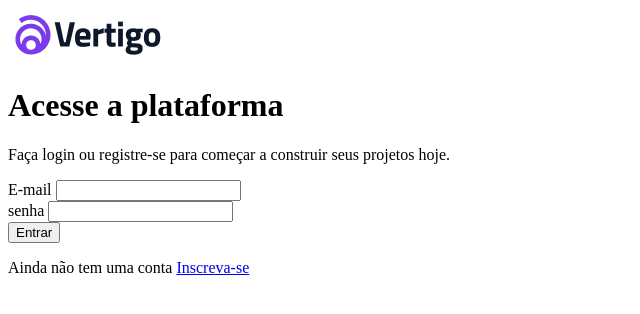
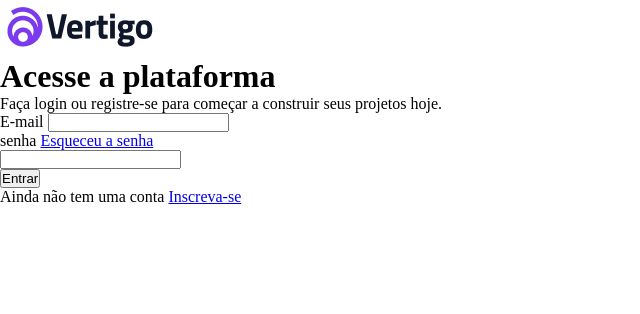
Before and after one commit to bryancury3r/page-login, a plain HTML site: page index.html in a window 1280 px wide. Shown: the whole page, without its empty margins (0-640 px from the left). Drawn offline with Linux system fonts and the light colour scheme.

Commit message:
new project

```diff
--- a/css/style.css
+++ b/css/style.css
@@ -0,0 +1,15 @@
+* {
+  margin: 0;
+  padding: 0;
+  box-sizing: border-box;
+  -webkit-font-smoothing: antialiased;
+  -moz-osx-font-smoothing: grayscale;
+}
+
+:root {
+  font-size: 62.5%;
+}
+
+body {
+  font-size: 1.6rem;
+}
--- a/index.html
+++ b/index.html
@@ -24,10 +24,15 @@
         <form>
           <div class="input-wrapper">
             <label for="email">E-mail</label>
-            <input id="email" type="email" required />
+            <input id="email" type="email" name="email" required />
           </div>
-          <label for="">senha</label>
-          <input type="passworld" />
+          <div class="input-wrapper">
+            <div class="label-wrapper">
+              <label for="passworld">senha</label>
+              <a href="#">Esqueceu a senha</a>
+            </div>
+            <input type="passworld" />
+          </div>
         </form>
 
         <button>Entrar</button>
```
